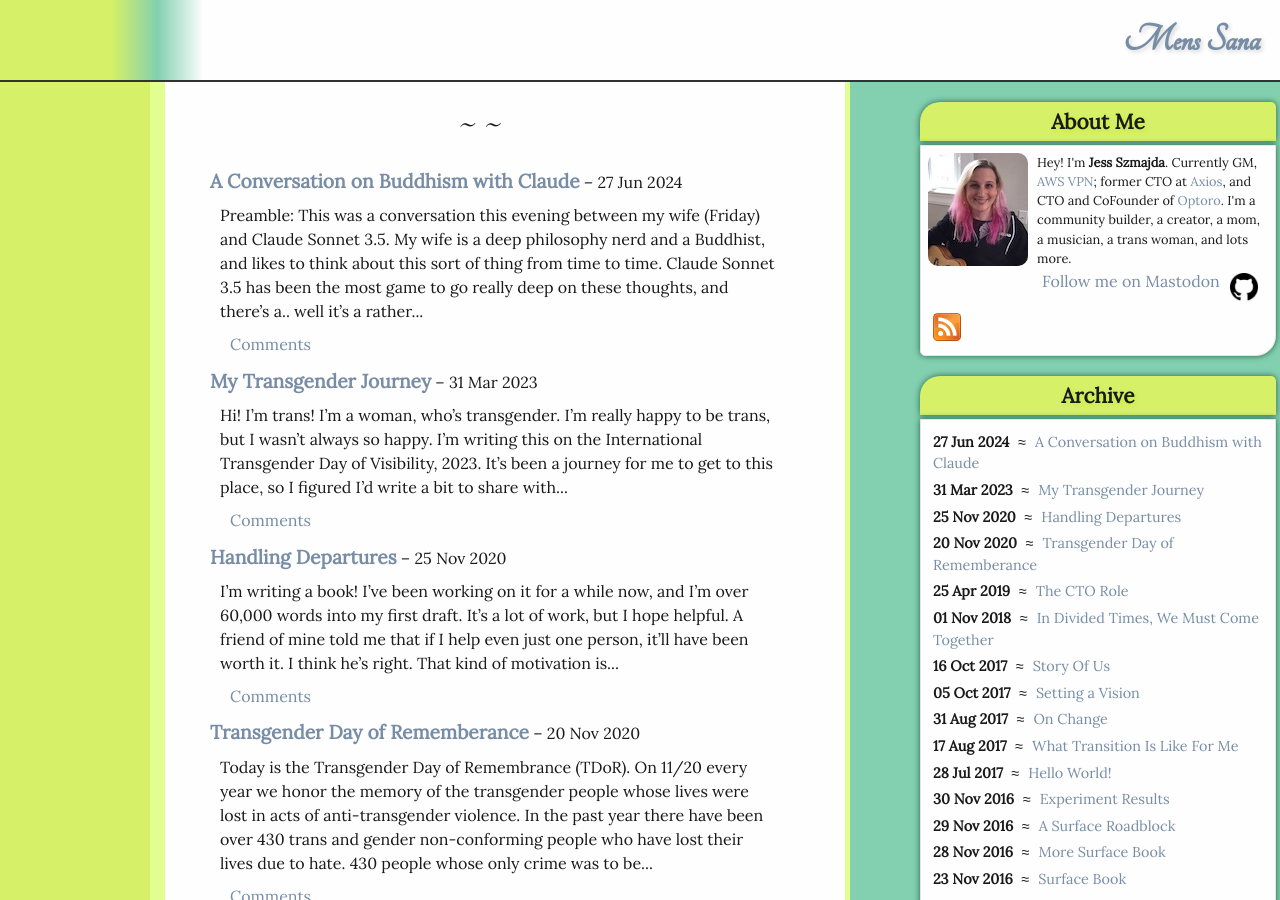
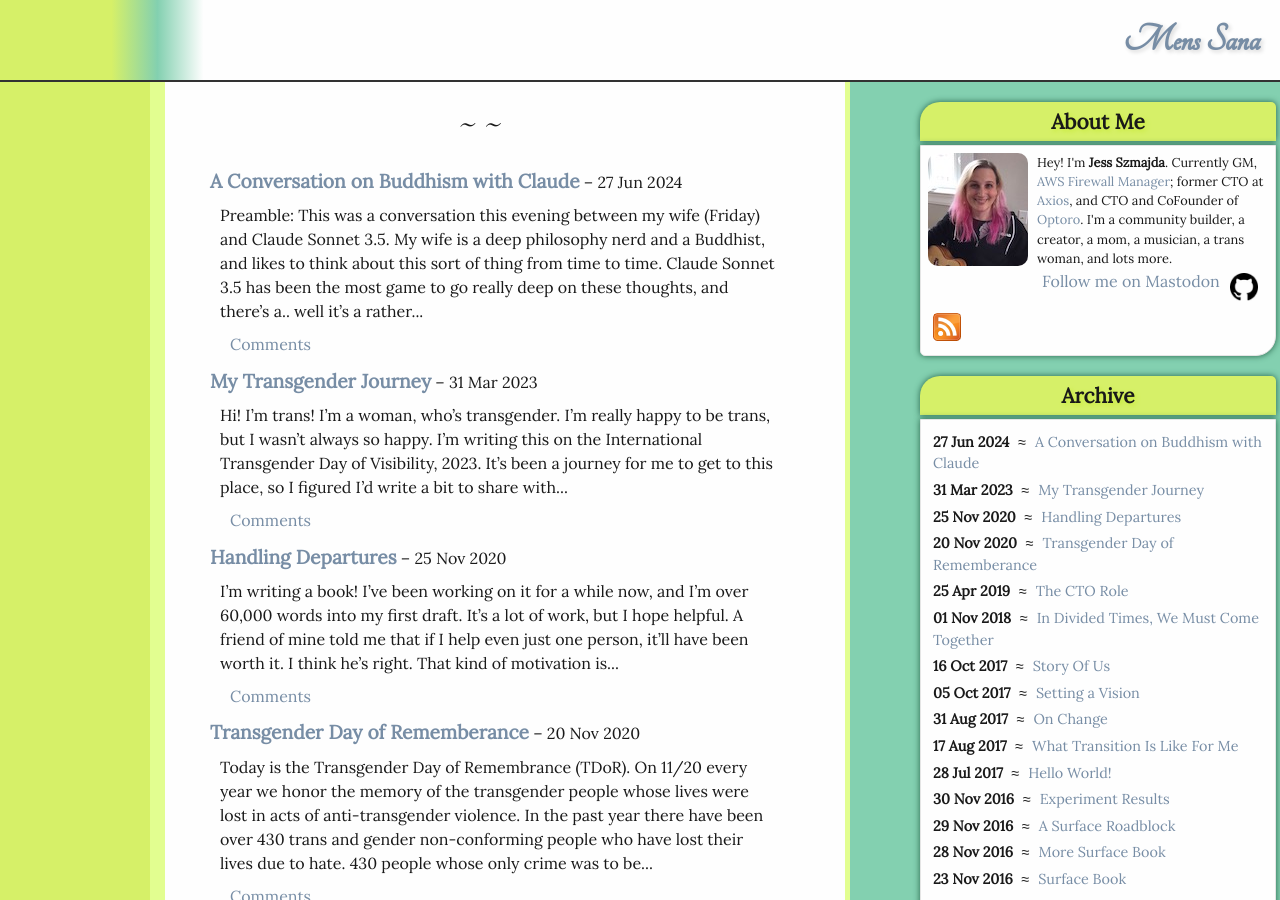
Before and after one commit to jszmajda/blog, a Jekyll site: the page built from index.html, in a window 1280 px wide and 900 px high. Built offline with Jekyll 4.4.1, drawn with Linux system fonts in a browser that asks for light colours; some web fonts are replaced; comment, search, counter and statistics services are not loaded.

Commit message:
fixed my bio

```diff
--- a/_layouts/default.html
+++ b/_layouts/default.html
@@ -77,7 +77,7 @@ site_title: Mens Sana
           <li class="abtme">
             <img src="/img/tiny-profile.jpg" style="float: left; border-radius: 10px" width="100" height="113"/>
             Hey! I'm <strong>Jess Szmajda</strong>.
-            Currently GM, <a href="https://aws.amazon.com/vpn/">AWS VPN</a>; former CTO at <a href="https://axios.com">Axios</a>, and CTO and CoFounder of <a href="https://optoro.com">Optoro</a>.
+            Currently GM, <a href="https://aws.amazon.com/firewall-manager/">AWS Firewall Manager</a>; former CTO at <a href="https://axios.com">Axios</a>, and CTO and CoFounder of <a href="https://optoro.com">Optoro</a>.
             I'm a community builder, a creator, a mom, a musician, a trans woman, and lots more.
           </li>
 
```
